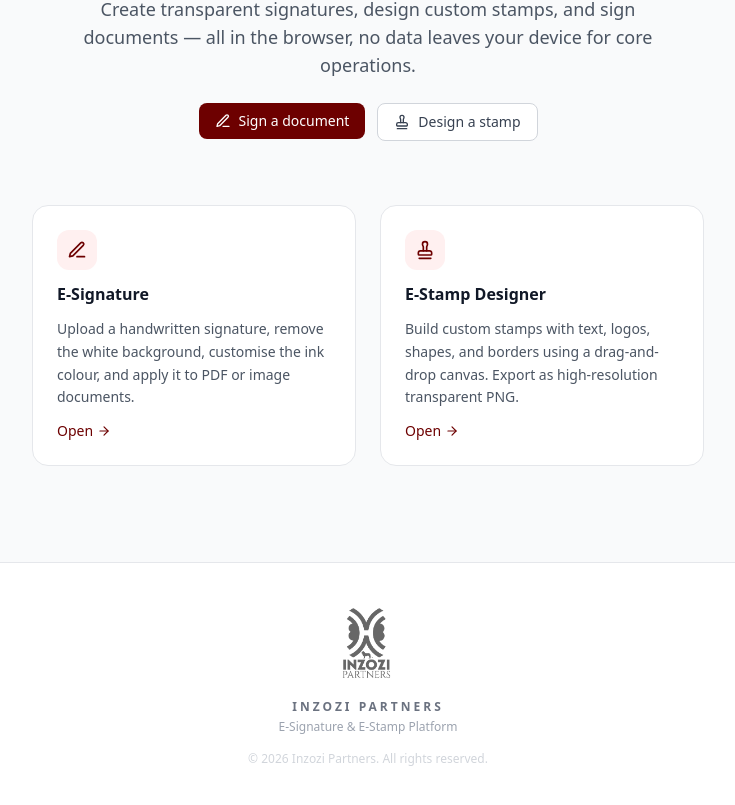
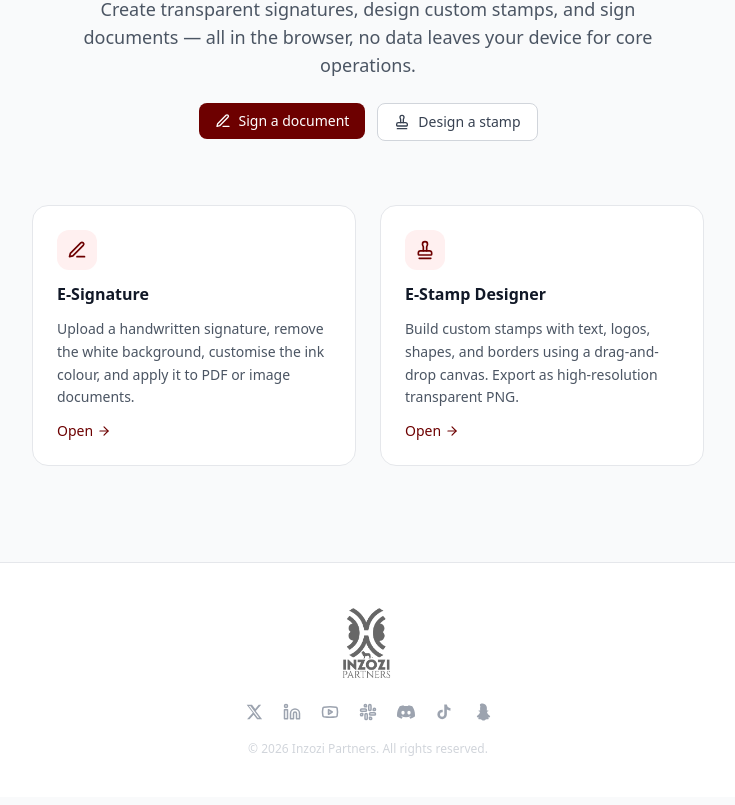
Before and after one commit to marksemakula/ojakazi, a React (Vite) app in the folder frontend/: page / in a window 1280 px wide. Shown: the part 247-1052 px from the top of the page, without its empty margins (272-1007 px from the left). Built offline with nearby package versions, Linux system fonts and the light colour scheme; no server answers.

Commit message:
feat: replace footer text with social media icons (X, LinkedIn, YouTube, Slack, Discord, TikTok, Snapchat)

```diff
--- a/frontend/src/components/layout/Layout.tsx
+++ b/frontend/src/components/layout/Layout.tsx
@@ -1,26 +1,67 @@
 import React from 'react';
 import { Navbar } from './Navbar';
+import { Linkedin, Youtube, Slack } from 'lucide-react';
 
 interface LayoutProps {
   children: React.ReactNode;
 }
+
+const XIcon = () => (
+  <svg viewBox="0 0 24 24" fill="currentColor" width="18" height="18" aria-hidden="true">
+    <path d="M18.244 2.25h3.308l-7.227 8.26 8.502 11.24H16.17l-4.714-6.231-5.401 6.231H2.744l7.736-8.849L2.25 2.25h7.095l4.258 5.635L18.244 2.25zm-1.161 17.52h1.833L7.084 4.126H5.117L17.083 19.77z" />
+  </svg>
+);
+
+const DiscordIcon = () => (
+  <svg viewBox="0 0 24 24" fill="currentColor" width="18" height="18" aria-hidden="true">
+    <path d="M20.317 4.37a19.791 19.791 0 0 0-4.885-1.515.074.074 0 0 0-.079.037c-.21.375-.444.864-.608 1.25a18.27 18.27 0 0 0-5.487 0 12.64 12.64 0 0 0-.617-1.25.077.077 0 0 0-.079-.037A19.736 19.736 0 0 0 3.677 4.37a.07.07 0 0 0-.032.027C.533 9.046-.32 13.58.099 18.057a.082.082 0 0 0 .031.057 19.9 19.9 0 0 0 5.993 3.03.078.078 0 0 0 .084-.028c.462-.63.874-1.295 1.226-1.994a.076.076 0 0 0-.041-.106 13.107 13.107 0 0 1-1.872-.892.077.077 0 0 1-.008-.128 10.2 10.2 0 0 0 .372-.292.074.074 0 0 1 .077-.01c3.928 1.793 8.18 1.793 12.062 0a.074.074 0 0 1 .078.01c.12.098.246.198.373.292a.077.077 0 0 1-.006.127 12.299 12.299 0 0 1-1.873.892.077.077 0 0 0-.041.107c.36.698.772 1.362 1.225 1.993a.076.076 0 0 0 .084.028 19.839 19.839 0 0 0 6.002-3.03.077.077 0 0 0 .032-.054c.5-5.177-.838-9.674-3.549-13.66a.061.061 0 0 0-.031-.03zM8.02 15.33c-1.183 0-2.157-1.085-2.157-2.419 0-1.333.956-2.419 2.157-2.419 1.21 0 2.176 1.096 2.157 2.42 0 1.333-.956 2.418-2.157 2.418zm7.975 0c-1.183 0-2.157-1.085-2.157-2.419 0-1.333.955-2.419 2.157-2.419 1.21 0 2.176 1.096 2.157 2.42 0 1.333-.946 2.418-2.157 2.418z" />
+  </svg>
+);
+
+const TikTokIcon = () => (
+  <svg viewBox="0 0 24 24" fill="currentColor" width="18" height="18" aria-hidden="true">
+    <path d="M19.59 6.69a4.83 4.83 0 0 1-3.77-4.25V2h-3.45v13.67a2.89 2.89 0 0 1-2.88 2.5 2.89 2.89 0 0 1-2.89-2.89 2.89 2.89 0 0 1 2.89-2.89c.28 0 .54.04.79.1V9.01a6.33 6.33 0 0 0-.79-.05 6.34 6.34 0 0 0-6.34 6.34 6.34 6.34 0 0 0 6.34 6.34 6.34 6.34 0 0 0 6.33-6.34V8.69a8.18 8.18 0 0 0 4.78 1.52V6.76a4.85 4.85 0 0 1-1.01-.07z" />
+  </svg>
+);
+
+const SnapchatIcon = () => (
+  <svg viewBox="0 0 24 24" fill="currentColor" width="18" height="18" aria-hidden="true">
+    <path d="M12.206.793c.99 0 4.347.276 5.93 3.821.529 1.193.403 3.219.299 4.847l-.003.06c-.012.18-.022.345-.03.51.083.045.207.09.36.09.25-.015.52-.08.79-.19.132-.056.26-.082.381-.082.22 0 .4.08.5.24.19.28.14.59-.15.84-.08.07-.196.145-.336.22-.363.2-.936.465-1.14.93-.05.112-.067.23-.067.35 0 .14.03.29.094.44.606 1.578 1.685 2.553 2.725 3.499.31.28.625.563.916.86.33.34.467.685.395 1.01-.14.633-.98 1.036-2.513 1.228-.067.008-.105.044-.12.075-.025.05-.027.117-.002.186.073.194.252.434.514.673.132.12.2.267.2.42 0 .157-.073.31-.22.448-.217.2-.577.332-1.01.38-.268.03-.54.03-.795.03-.25 0-.49 0-.72.04-.88.14-1.518.544-2.085.903-.626.393-1.24.782-2.135.782-.898 0-1.513-.39-2.14-.782-.567-.36-1.205-.764-2.083-.904-.23-.04-.47-.04-.718-.04-.256 0-.528 0-.797-.03-.432-.048-.79-.18-1.008-.38-.146-.137-.22-.29-.22-.45 0-.152.07-.3.2-.42.264-.24.442-.48.515-.673.025-.07.022-.136-.003-.186-.015-.03-.052-.067-.12-.075-1.534-.192-2.372-.595-2.512-1.228-.073-.325.063-.67.394-1.01.29-.3.605-.58.916-.86 1.04-.948 2.12-1.923 2.725-3.5.063-.15.094-.3.094-.44 0-.12-.017-.238-.068-.35-.203-.465-.776-.73-1.14-.93-.14-.075-.253-.15-.335-.22-.29-.25-.34-.56-.15-.84.1-.16.28-.24.5-.24.12 0 .25.025.382.082.27.11.538.175.79.19.152 0 .277-.045.36-.09-.01-.164-.02-.33-.03-.51l-.003-.06c-.104-1.628-.23-3.654.299-4.847C7.859 1.069 11.215.793 12.206.793z" />
+  </svg>
+);
+
+const socials = [
+  { label: 'X (Twitter)', href: '#', Icon: XIcon },
+  { label: 'LinkedIn', href: '#', Icon: () => <Linkedin size={18} aria-hidden="true" /> },
+  { label: 'YouTube', href: '#', Icon: () => <Youtube size={18} aria-hidden="true" /> },
+  { label: 'Slack', href: '#', Icon: () => <Slack size={18} aria-hidden="true" /> },
+  { label: 'Discord', href: '#', Icon: DiscordIcon },
+  { label: 'TikTok', href: '#', Icon: TikTokIcon },
+  { label: 'Snapchat', href: '#', Icon: SnapchatIcon },
+];
 
 export const Layout: React.FC<LayoutProps> = ({ children }) => (
   <div className="min-h-screen flex flex-col bg-gray-50">
     <Navbar />
     <main className="flex-1 container mx-auto px-4 py-8 max-w-6xl">{children}</main>
     <footer className="bg-white border-t border-gray-200 mt-8">
-      <div className="container mx-auto max-w-6xl px-4 py-10 flex flex-col items-center gap-4">
+      <div className="container mx-auto max-w-6xl px-4 py-10 flex flex-col items-center gap-5">
         <img
           src="/inzozi-logo.png"
           alt="Inzozi Partners"
           className="h-20 w-auto opacity-80"
         />
-        <div className="text-center">
-          <p className="text-xs font-bold tracking-[0.25em] text-gray-500 uppercase">Inzozi Partners</p>
-          <p className="text-xs text-gray-400 mt-1">
-            E-Signature &amp; E-Stamp Platform
-          </p>
+        <div className="flex items-center gap-5">
+          {socials.map(({ label, href, Icon }) => (
+            <a
+              key={label}
+              href={href}
+              aria-label={label}
+              className="text-gray-400 hover:text-brand-600 transition-colors"
+            >
+              <Icon />
+            </a>
+          ))}
         </div>
         <p className="text-xs text-gray-300">
           &copy; {new Date().getFullYear()} Inzozi Partners. All rights reserved.
```
